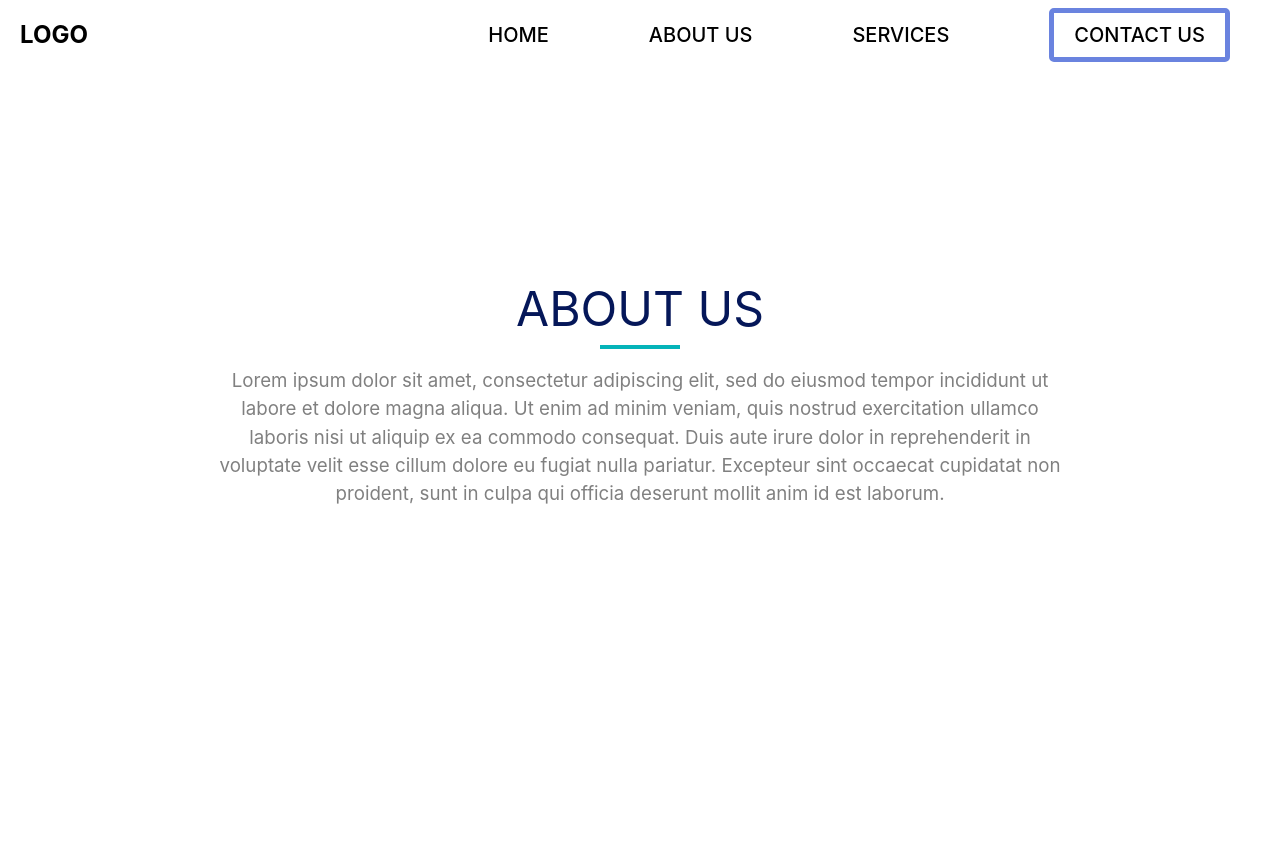
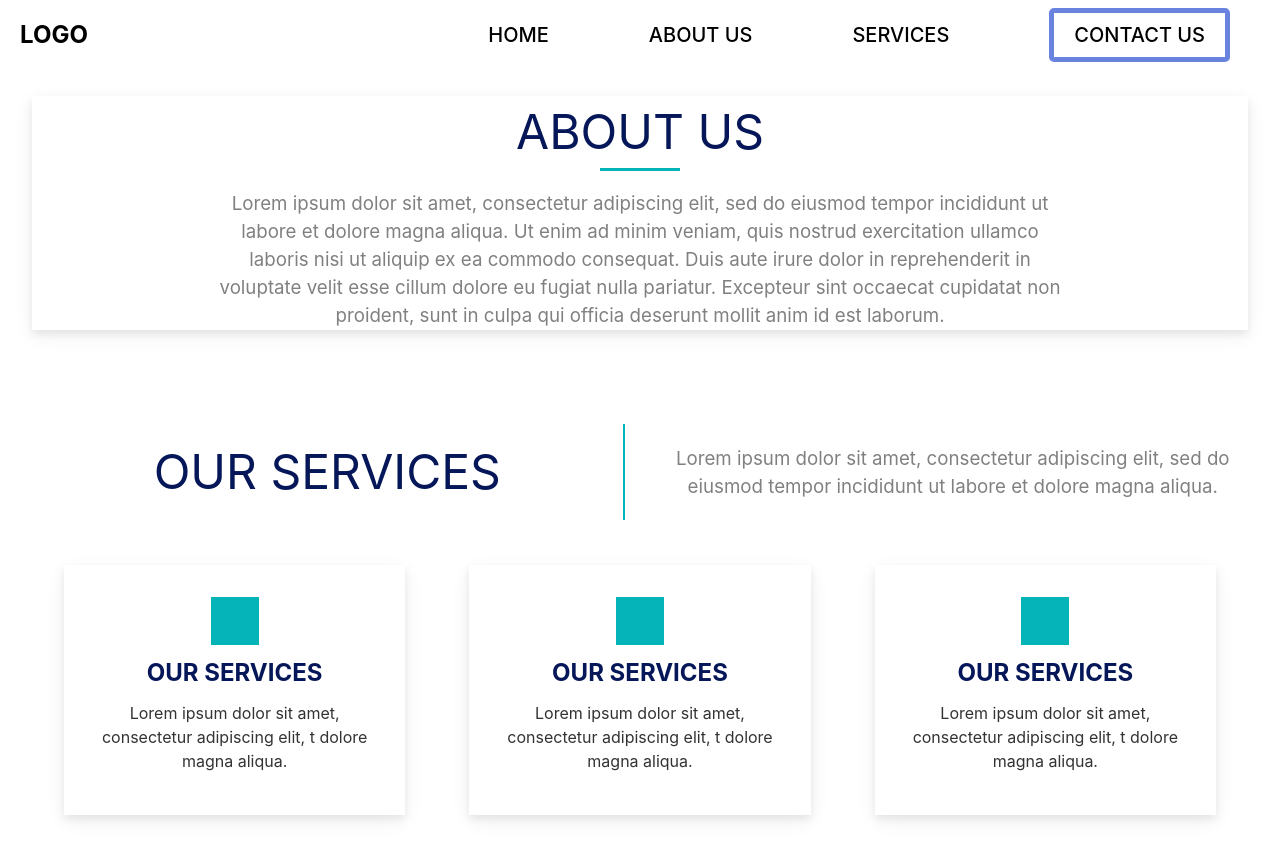
Before and after one commit to SrutavTarun/Edtech, a React (Vite) app: page / in a window 1280 px wide. Shown: the top 860 px of the page. Before the commit the page ends 800 px from the top, so only its background shows below. Built offline with nearby package versions, Linux system fonts and the light colour scheme.

Commit message:
services added

```diff
--- a/src/App.jsx
+++ b/src/App.jsx
@@ -4,6 +4,7 @@ import "./App.css";
 import Navbar from "./components/navbar";
 import Home from "./components/home";
 import About from "./components/about";
+import Services from "./components/services";
 
 function App() {
   const [count, setCount] = useState(0);
@@ -13,6 +14,7 @@ function App() {
       <Navbar />
       <Home />
       <About />
+      <Services />
     </>
   );
 }
--- a/src/components/home.jsx
+++ b/src/components/home.jsx
@@ -1,3 +1,4 @@
+import "./styles/home.css";
 const home = () => {
   return <div className="home"></div>;
 };
--- a/src/components/services.jsx
+++ b/src/components/services.jsx
@@ -1,22 +1,45 @@
-import "./styles/about.css";
+import "./styles/services.css";
 
 const services = () => {
   return (
-    <div className="about">
-      <div className="aboutheading">
-        <h2>ABOUT US</h2>
-        <div className="aboutunderline"></div>
+    <div className="services">
+      <div className="servicesheader">
+        <div className="shbox title">
+          <h2>OUR SERVICES</h2>
+        </div>
+        <div className="shbox servicesdivider"></div>
+        <div className="shbox titletext">
+          <h3>
+            Lorem ipsum dolor sit amet, consectetur adipiscing elit, sed do
+            eiusmod tempor incididunt ut labore et dolore magna aliqua.{" "}
+          </h3>
+        </div>
       </div>
-      <div className="abouttext">
-        <h3>
-          Lorem ipsum dolor sit amet, consectetur adipiscing elit, sed do
-          eiusmod tempor incididunt ut labore et dolore magna aliqua. Ut enim ad
-          minim veniam, quis nostrud exercitation ullamco laboris nisi ut
-          aliquip ex ea commodo consequat. Duis aute irure dolor in
-          reprehenderit in voluptate velit esse cillum dolore eu fugiat nulla
-          pariatur. Excepteur sint occaecat cupidatat non proident, sunt in
-          culpa qui officia deserunt mollit anim id est laborum.
-        </h3>
+      <div class="servicesbody">
+        <div class="servicebox">
+          <div class="box-item item1"></div>
+          <div class="box-item item2">OUR SERVICES</div>
+          <div class="box-item item3">
+            Lorem ipsum dolor sit amet, consectetur adipiscing elit, t dolore
+            magna aliqua.
+          </div>
+        </div>
+        <div class="servicebox">
+          <div class="box-item item1"></div>
+          <div class="box-item item2">OUR SERVICES</div>
+          <div class="box-item item3">
+            Lorem ipsum dolor sit amet, consectetur adipiscing elit, t dolore
+            magna aliqua.
+          </div>
+        </div>
+        <div class="servicebox">
+          <div class="box-item item1"></div>
+          <div class="box-item item2">OUR SERVICES</div>
+          <div class="box-item item3">
+            Lorem ipsum dolor sit amet, consectetur adipiscing elit, t dolore
+            magna aliqua.
+          </div>
+        </div>
       </div>
     </div>
   );
--- a/src/components/styles/about.css
+++ b/src/components/styles/about.css
@@ -1,15 +1,13 @@
-.body{
-    background-color: #fbfbfb;
-    margin: 0rem;
-    width: 100%;
 
-}
 .about{
     background-color: white;
-    margin-top: -5%;
     align-items: center;
     margin:auto;
+    margin-top: 4rem;
+    margin-bottom: 4rem;
+    height: fit-content;
     width: 100%;
+    box-shadow: 0 4px 8px 0 rgba(0, 0, 0, 0.075), 0 6px 20px 0 rgba(0, 0, 0, 0.059);
 }
 .aboutunderline{
     height: 0.2rem;
@@ -21,6 +19,7 @@
 .abouttext{
     margin-left: 15%;
     margin-right: 15%;
+    margin-bottom: 2rem;
 }
 h2{
     font-size: 3rem;
@@ -31,4 +30,5 @@ h2{
 h3{
     color: grey;
     font-weight: 400;
+    margin-bottom: 3rem;
 }
--- /dev/null
+++ b/src/components/styles/home.css
@@ -0,0 +1,4 @@
+.home{
+    background-image: "../homesample.png";
+    background-size: contain;
+}
--- /dev/null
+++ b/src/components/styles/services.css
@@ -0,0 +1,78 @@
+/* Define styles for the services container */
+.services {
+    display: flex;
+    flex-direction: column;
+    align-items: center;
+  }
+
+  /* Style for the services header */
+  .servicesheader {
+    display: flex;
+    align-items: center;
+  }
+  h2{
+    font-size: 3rem;
+    font-weight: 400;
+    color: #051759;
+    margin: 0rem;
+}
+.title{
+    width: auto;
+}
+  /* Style for the boxes containing the title, divider, and titletext */
+  .shbox {
+    flex: 1;
+    text-align: center;
+  }
+
+  /* Style for the title divider */
+  .servicesdivider {
+    flex: 0.005;
+    height: 6rem;
+    background-color: #04B4B9;
+  }
+  .titletext{
+    padding-top: 2rem;
+    padding-left: 2rem;
+  }
+
+
+  .servicesbody {
+    display: flex;
+    justify-content: space-between; /* To evenly space the service boxes */
+  }
+
+  /* Style for each service box */
+  .servicebox {
+    flex: 1;
+    text-align: center;
+    padding: 1.25rem; /* 20px padding in rem units */
+    padding-top: 2rem ;
+    padding-bottom: 2rem ;
+    margin: 1rem; /* 10px margin in rem units */
+    margin-left: 2rem;
+    margin-right: 2rem;
+    background-color: white;
+    box-shadow: 0 4px 8px 0 rgba(0, 0, 0, 0.075), 0 6px 20px 0 rgba(0, 0, 0, 0.059);
+
+  }
+  .box-item {
+    font-size: 1.5rem; /* 24px font size in rem units */
+    color: #333;
+    margin: 0.625rem 0; /* 10px vertical margin in rem units */
+  }
+
+  .item1{
+    margin: auto;
+    height: 3rem;
+    width: 3rem;
+    background-color: #04B4B9;
+  }
+  .item2{
+    color: #051759;
+    font-size: 1.5rem;
+    font-weight: 700;
+  }
+  .item3{
+    font-size: 1rem;
+  }
--- a/src/index.css
+++ b/src/index.css
@@ -5,7 +5,7 @@
 
   color-scheme: light dark;
   color: rgba(255, 255, 255, 0.87);
-  background-color: #242424;
+  background-color: #fbfbfb;
 
   font-synthesis: none;
   text-rendering: optimizeLegibility;
```
Also changed, not shown: src/components/homesample.png (added).
